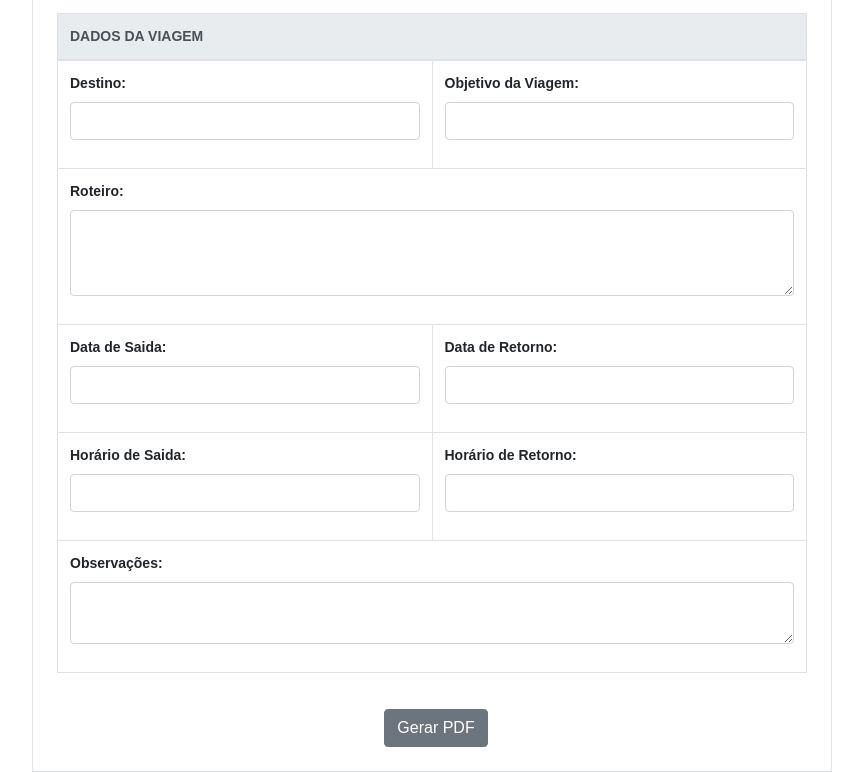
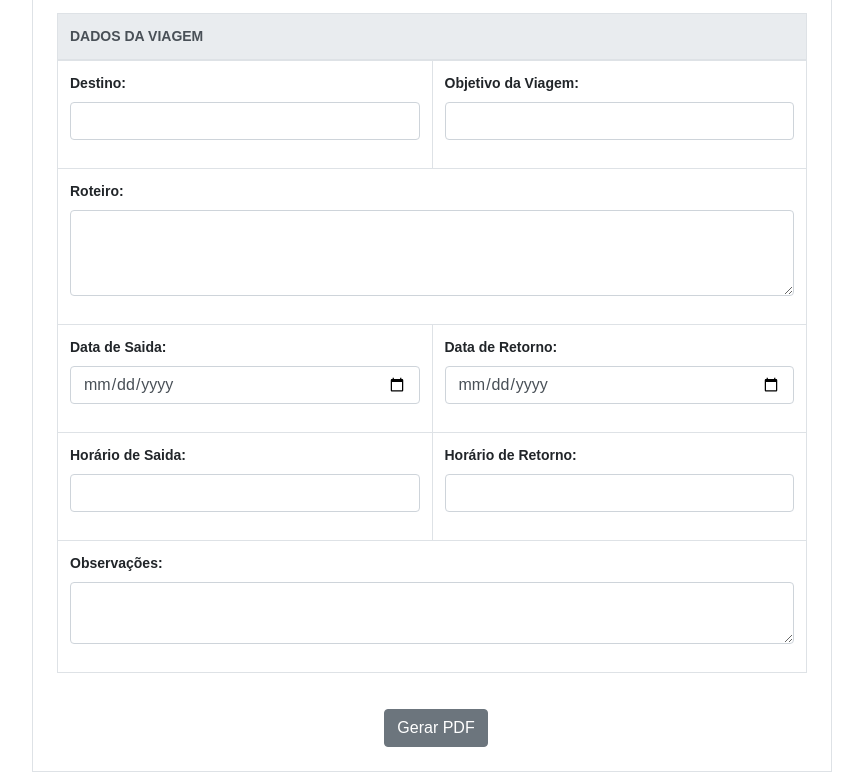
Before and after one commit to EricSantosdm/Transportes, a plain HTML site: page index.html in a window 1280 px wide. Shown: the part 543-1315 px from the top of the page, without its empty margins (208-1071 px from the left). Drawn offline with nearby package versions, Linux system fonts and the light colour scheme.

Commit message:
data e hora

```diff
--- a/index.html
+++ b/index.html
@@ -147,13 +147,13 @@
                     <td >
                         <div class="form-group">
                             <label for="roteiro">Data de Saida:</label>
-                            <input type="text" class="form-control" id="roteiro" name="roteiro"  required></textarea>
+                            <input type="date" class="form-control" id="roteiro" name="roteiro"  required></textarea>
                         </div>
                     </td>
                     <td >
                         <div class="form-group">
                             <label for="roteiro">Data de Retorno:</label>
-                            <input type="text" class="form-control" id="roteiro" name="roteiro"  required></textarea>
+                            <input type="date" class="form-control" id="roteiro" name="roteiro"  required></textarea>
                         </div>
                     </td>
                 </tr>
@@ -161,13 +161,13 @@
                     <td >
                         <div class="form-group">
                             <label for="roteiro">Horário de Saida:</label>
-                            <input type="text" class="form-control" id="roteiro" name="roteiro"  required></textarea>
+                            <input type="datetime" class="form-control" id="roteiro" name="roteiro"  required></textarea>
                         </div>
                     </td>
                     <td >
                         <div class="form-group">
                             <label for="roteiro">Horário de Retorno:</label>
-                            <input type="text" class="form-control" id="roteiro" name="roteiro"  required></textarea>
+                            <input type="datetime" class="form-control" id="roteiro" name="roteiro"  required></textarea>
                         </div>
                     </td>
                 </tr>
```
